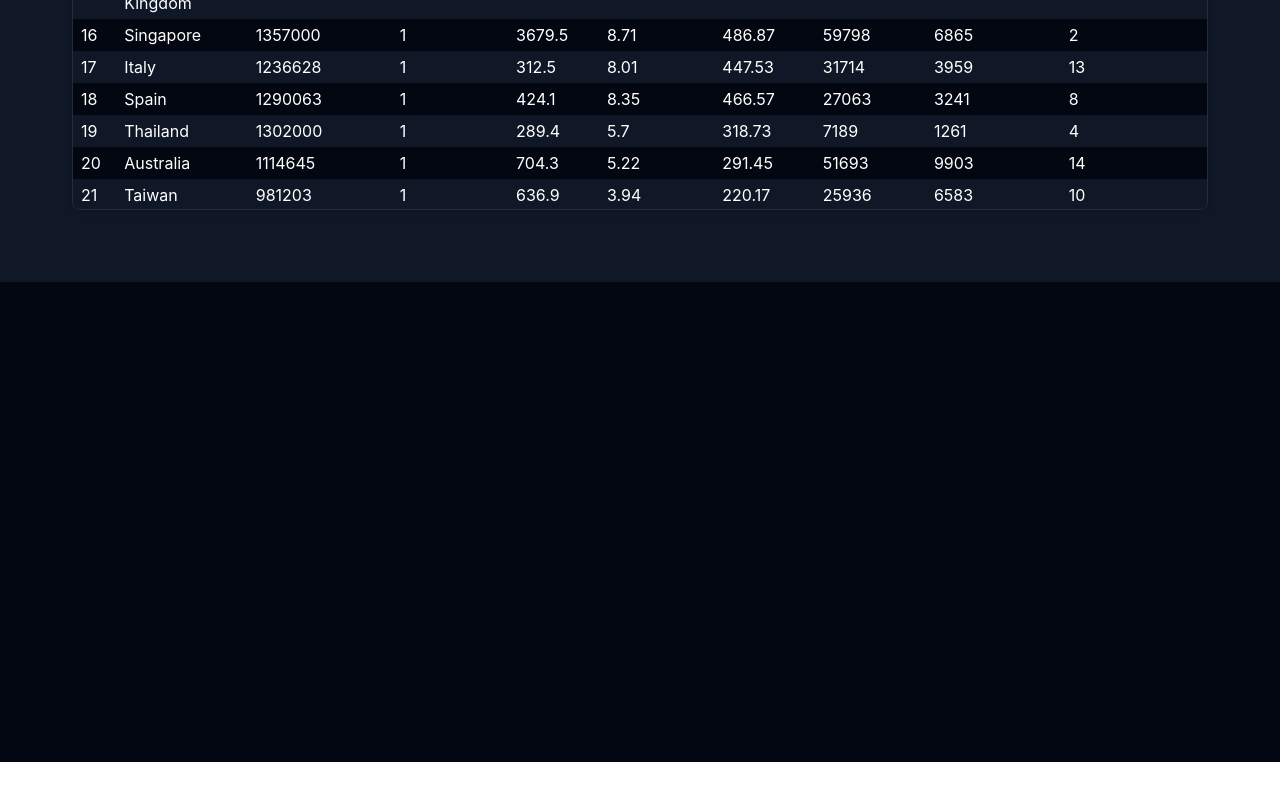
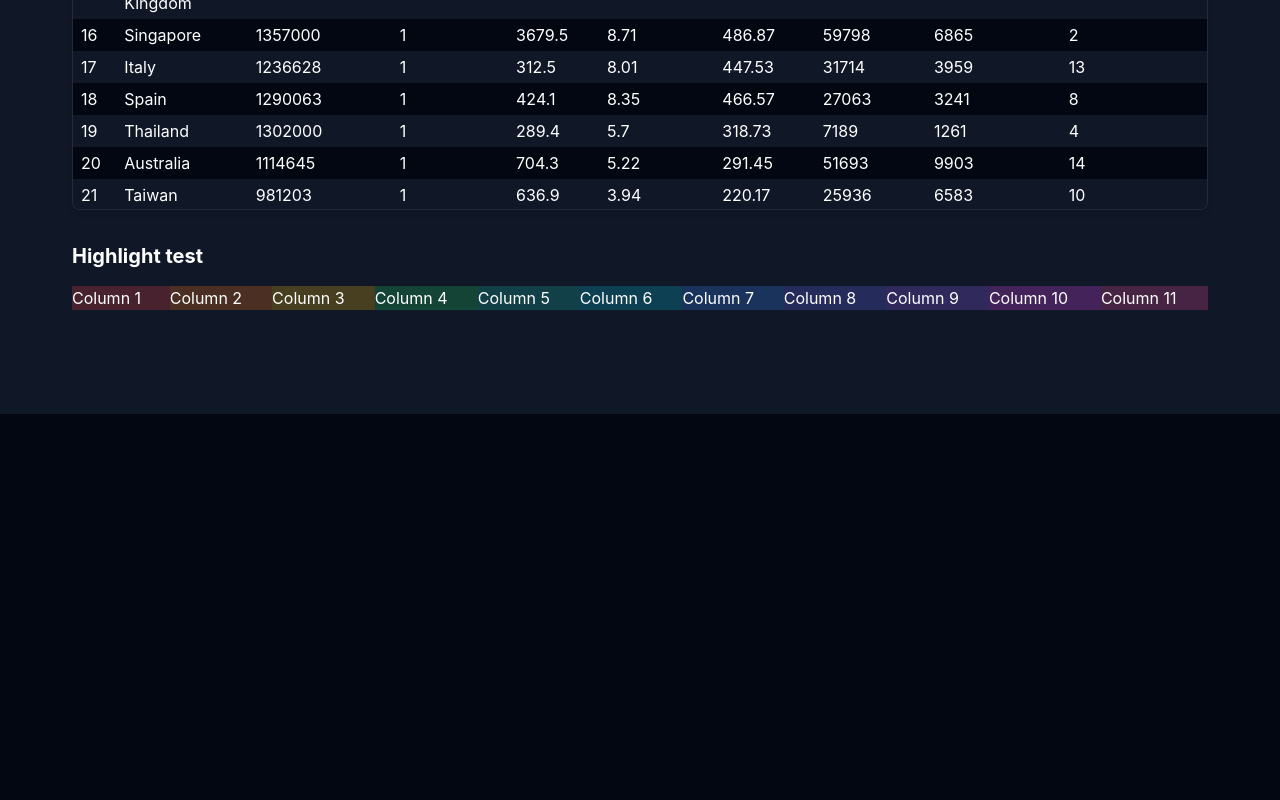
Before and after one commit to magictrick-dev/CSCI-626-Project-1, a React (Vite) app: page / in a window 1280 px wide. Shown: the part 2452-3252 px from the top of the page. Before the commit the page ends 3214 px from the top, so only its background shows below. Built offline with nearby package versions, Linux system fonts and the light colour scheme.

Commit message:
Add column# table data coloring SCSS and a demo snippet

```diff
--- a/src/App.tsx
+++ b/src/App.tsx
@@ -36,6 +36,35 @@
 
 }
 
+function HighlightTest()
+{
+    return (
+        <div className="my-8 overflow-x-auto">
+            <h2 className="text-xl font-bold mb-4">
+                Highlight test
+            </h2>
+
+            <table className="w-full border-collapse">
+                <tbody>
+                    <tr>
+                        <td data-col="1" data-highlighted>Column 1</td>
+                        <td data-col="2" data-highlighted>Column 2</td>
+                        <td data-col="3" data-highlighted>Column 3</td>
+                        <td data-col="4" data-highlighted>Column 4</td>
+                        <td data-col="5" data-highlighted>Column 5</td>
+                        <td data-col="6" data-highlighted>Column 6</td>
+                        <td data-col="7" data-highlighted>Column 7</td>
+                        <td data-col="8" data-highlighted>Column 8</td>
+                        <td data-col="9" data-highlighted>Column 9</td>
+                        <td data-col="10" data-highlighted>Column 10</td>
+                        <td data-col="11" data-highlighted>Column 11</td>
+                    </tr>
+                </tbody>
+            </table>
+        </div>
+    );
+}
+
 function App()
 {
 
@@ -47,6 +76,7 @@
             <MainContent>
                 <Article/>
                 <PetrolTable data={data} />
+				<HighlightTest />
             </MainContent>
             <FooterContent>
 
--- a/src/index.scss
+++ b/src/index.scss
@@ -9,7 +9,19 @@
 $ref-gdp-per-capita: #8b5cf6;
 $ref-gallons-gdp-can-buy: #d946ef;
 $ref-consumption-multiplier: #ec4899;
-
+$col-colors: (
+	1: $ref-rank,
+	2: $ref-country,
+	3: $ref-oil-consumption,
+	4: $ref-world-share,
+	5: $ref-gallons-per-capita,
+	6: $ref-price-per-gallon,
+	7: $ref-price-per-liter-usd,
+	8: $ref-price-per-liter-pkr,
+	9: $ref-gdp-per-capita,
+	10: $ref-gallons-gdp-can-buy,
+	11: $ref-consumption-multiplier,
+);
 
 #petrol-writeup {
 	font-size: 1rem;
@@ -63,6 +75,10 @@
 		&[data-reference-cell$=",11"] {	//X times yearly gallons per capita buy
 			--ref-color: #{$ref-consumption-multiplier};
 		}
+		&[data-reference-rows],
+		&[data-reference-columns] {
+			--ref-color: #3f3f3f;
+		}
 
 		&:hover {
 			color: var(--ref-color);
@@ -73,3 +89,10 @@
 		}
 	}
 }
+//Temp placement for highlight demo
+td[data-highlighted] {
+	background-color: color-mix(in srgb, var(--col-color) 25%, transparent);
+}
+@each $col, $color in $col-colors {
+	td[data-col="#{$col}"] { --col-color: #{$color}; }
+}
```
